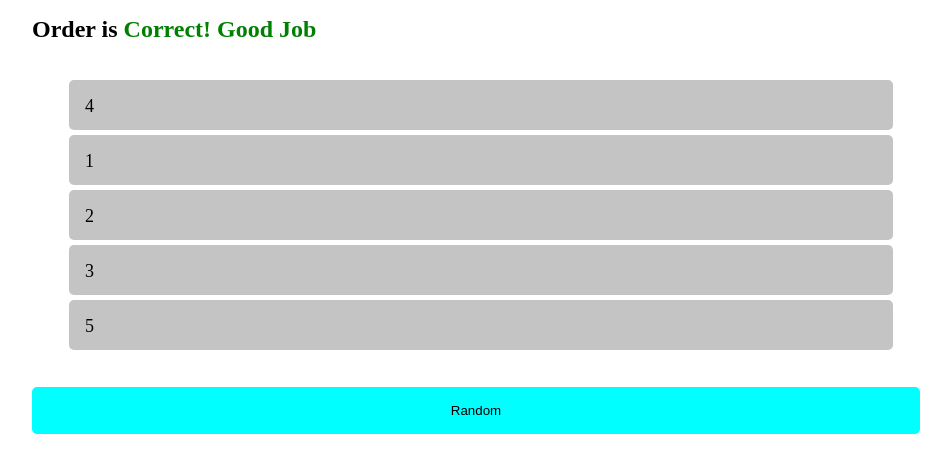
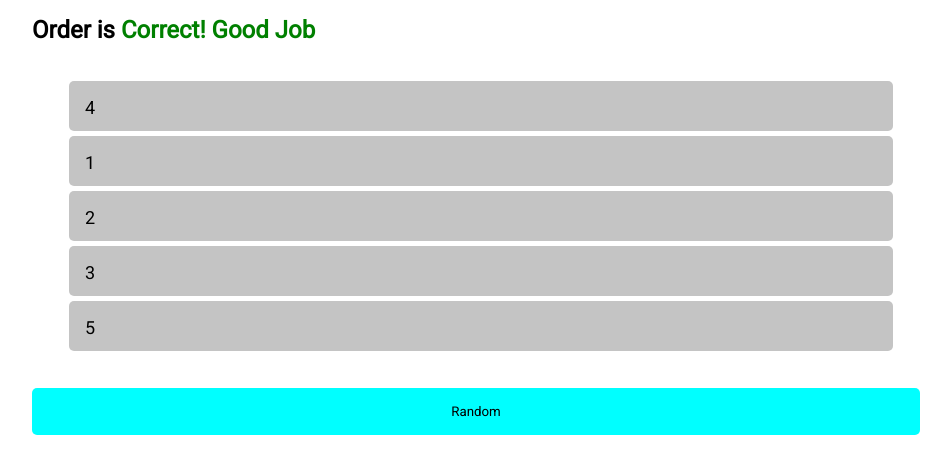
Before and after one commit to Santosl2/dnd-reorder, a plain HTML site: page index.html in a window 1280 px wide. Shown: the whole page, without its empty margins (164-1115 px from the left). Drawn offline with Linux system fonts and the light colour scheme.

Commit message:
styles: added Roboto font

```diff
--- a/main.css
+++ b/main.css
@@ -1,7 +1,10 @@
+@import url("https://fonts.googleapis.com/css2?family=Roboto:wght@400&display=swap");
+
 * {
   padding: 0;
   margin: 0;
   box-sizing: border-box;
+  font-family: "Roboto", sans-serif;
 }
 
 #overview {
```
